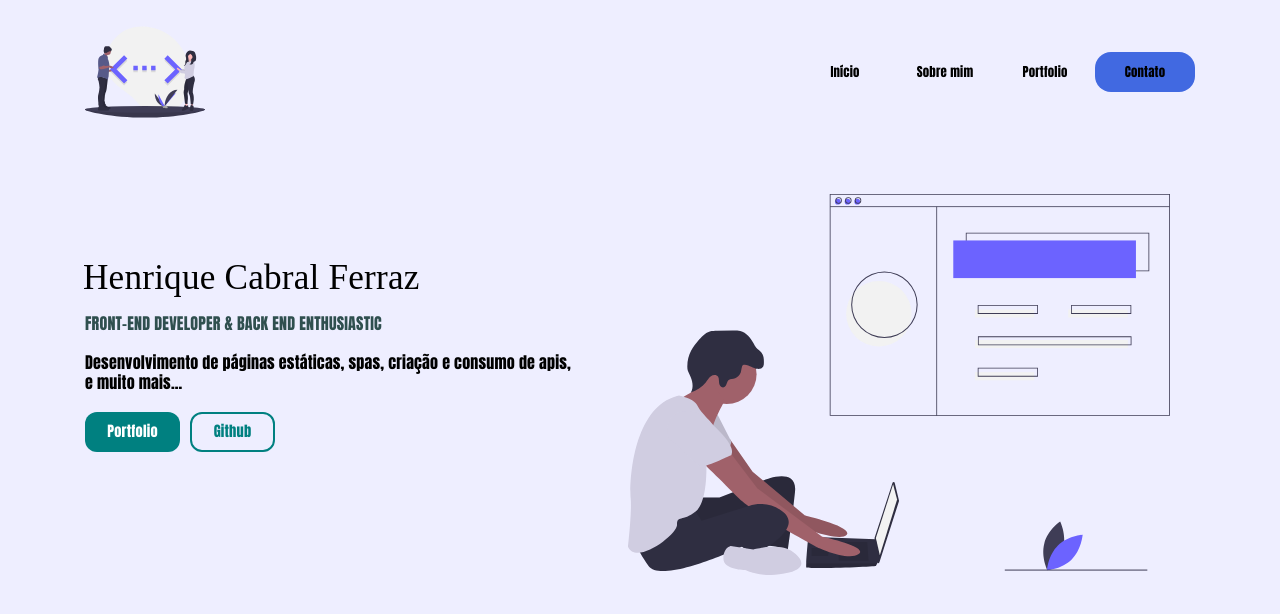
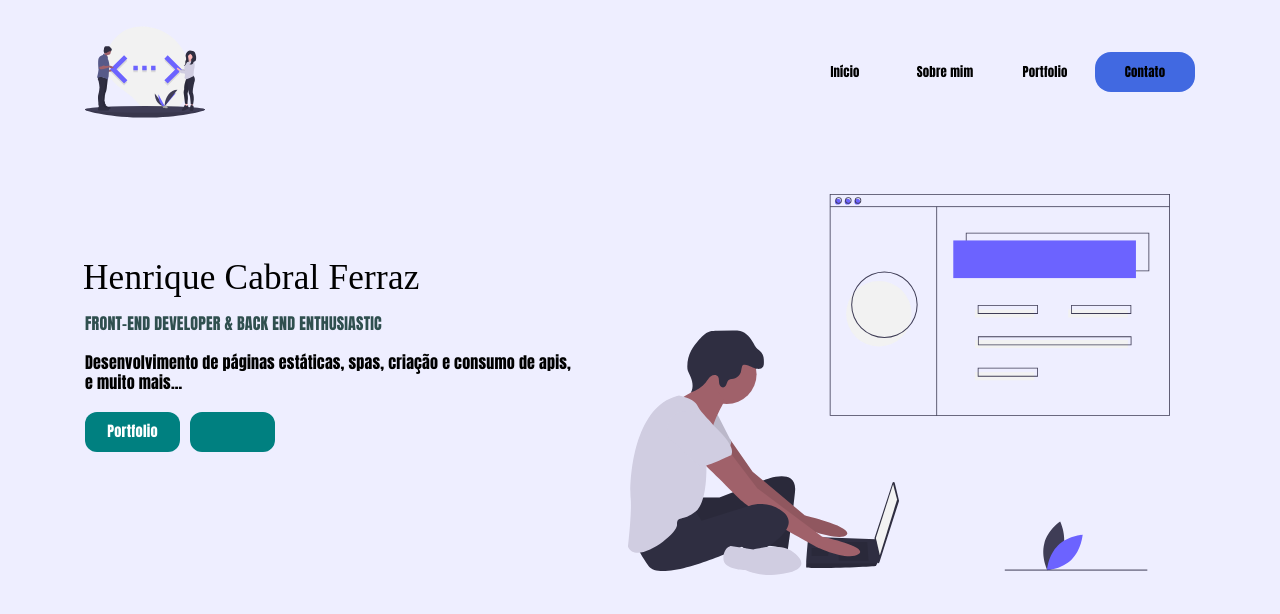
Before and after one commit to HCFerraz/portfolio, a Next.js app: page / in a window 1280 px wide. In both pictures the pointer is over the link "Github". Shown: the top 614 px of the page. Built offline with nearby package versions, Linux system fonts and the light colour scheme; a web font is replaced by a local one.

Commit message:
Button Hover

```diff
--- a/components/layout.module.css
+++ b/components/layout.module.css
@@ -59,6 +59,9 @@
     align-content: center;
     color: teal;
 }
+.presentation > div > div > a:last-of-type:hover {
+    background-color: teal;
+}
 .presentation > img {
     margin-top: 50px;
     margin-right: 25px;
```
